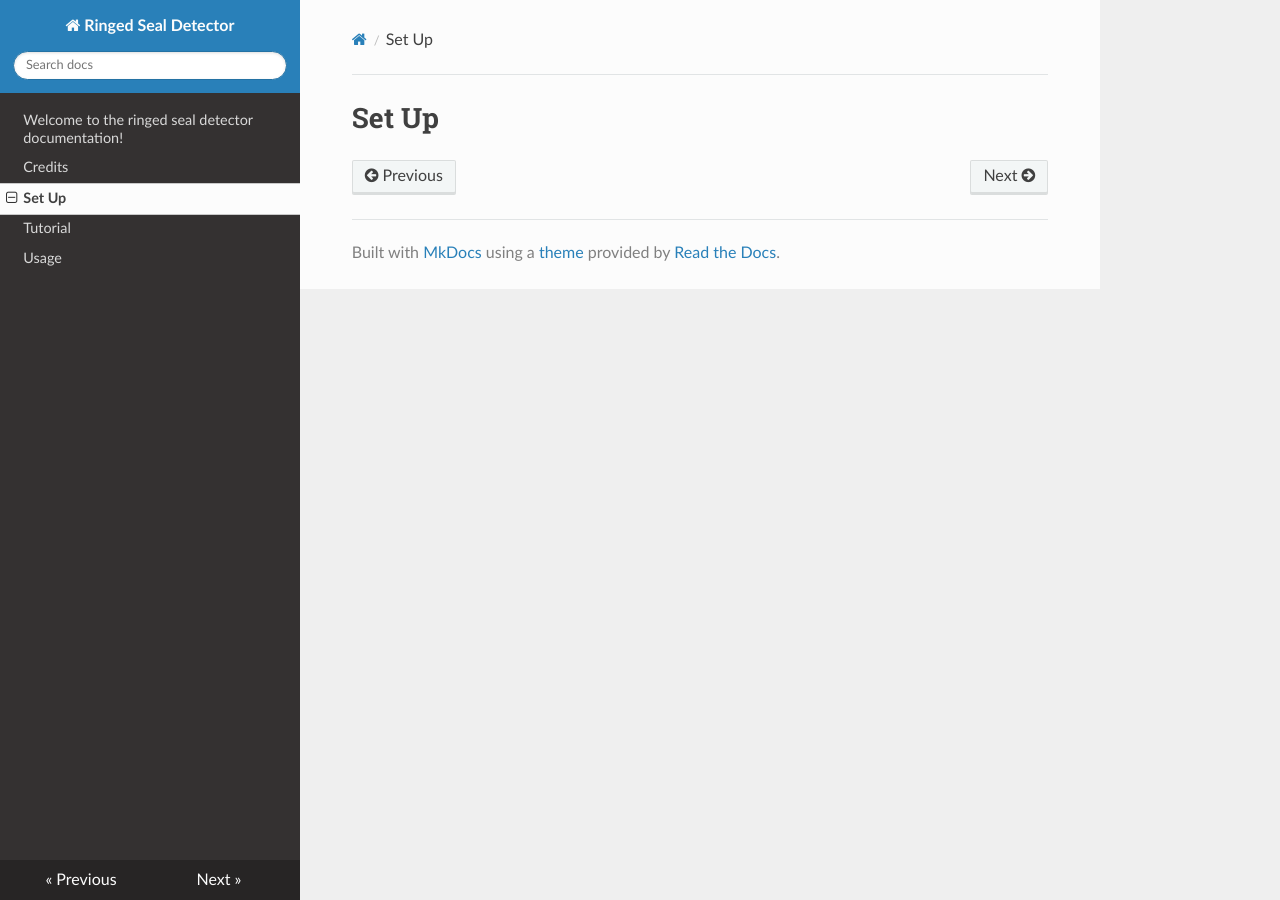
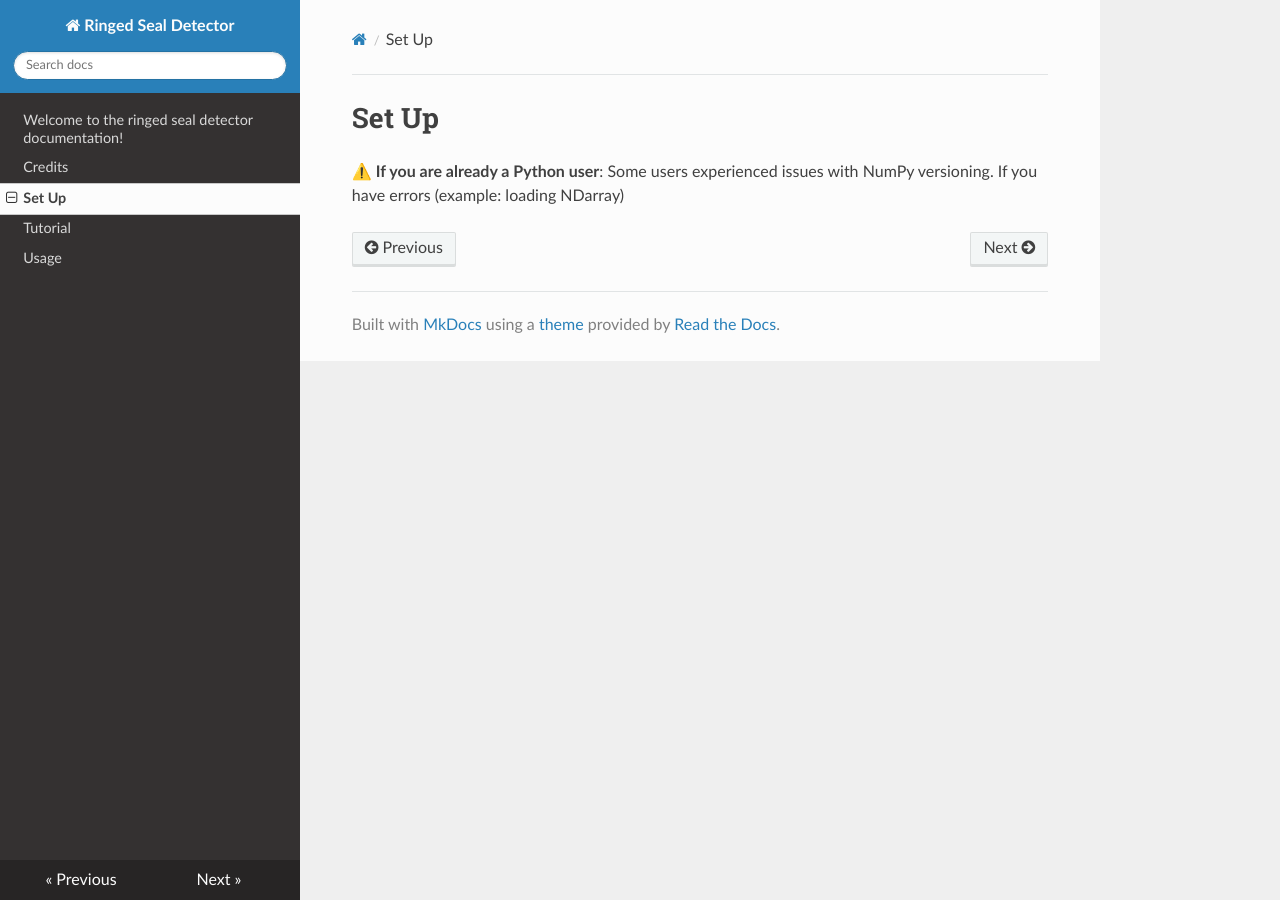
Before and after one commit to karlzam/ringed-seal-detector-docs, an MkDocs documentation site: the page built from docs/SetUp.md, in a window 1280 px wide. Built offline with MkDocs 1.6.1, drawn with Linux system fonts in a browser that asks for light colours; nearby versions of some CDN libraries.

```diff
--- a/docs/SetUp.md
+++ b/docs/SetUp.md
@@ -1 +1,3 @@
 # Set Up
+
+⚠️ **If you are already a Python user**: Some users experienced issues with NumPy versioning. If you have errors (example: loading NDarray)
```
Also changed, not shown: docs/Tutorial.md (+1 -1 lines).
